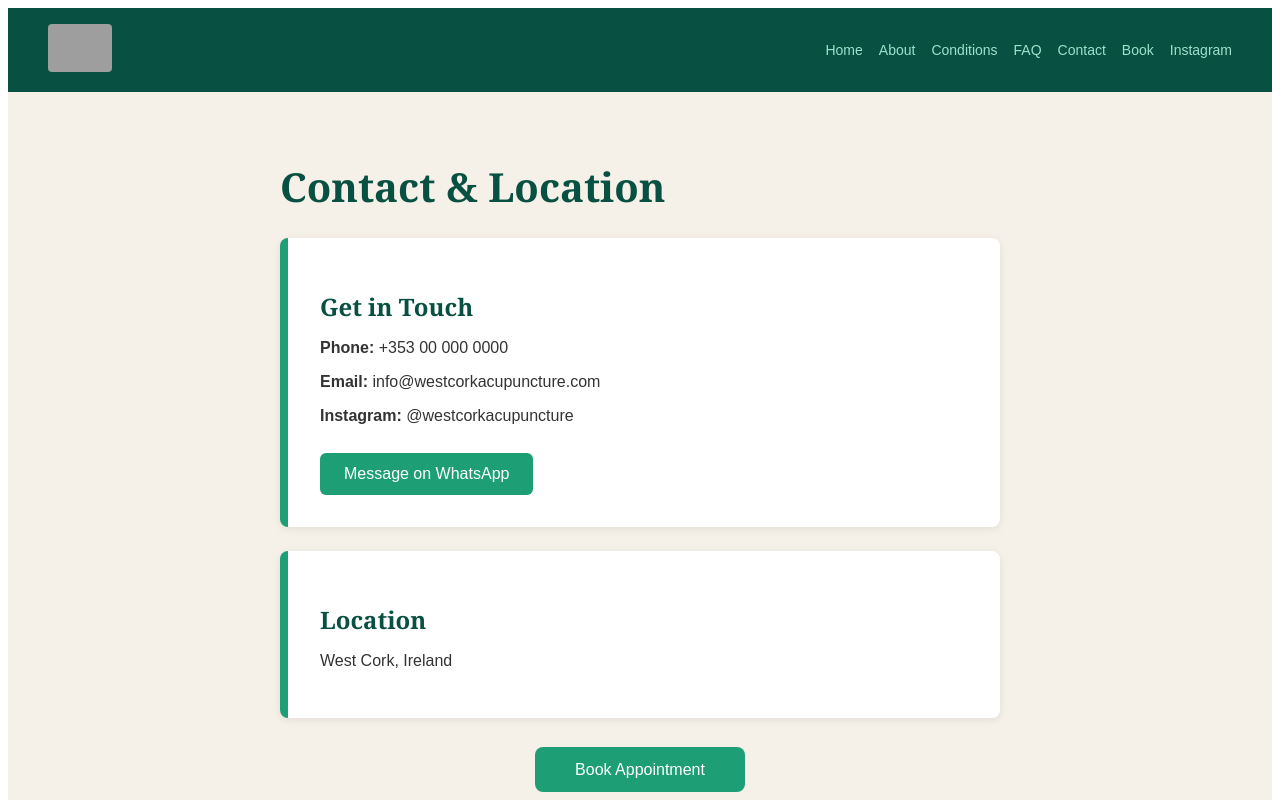
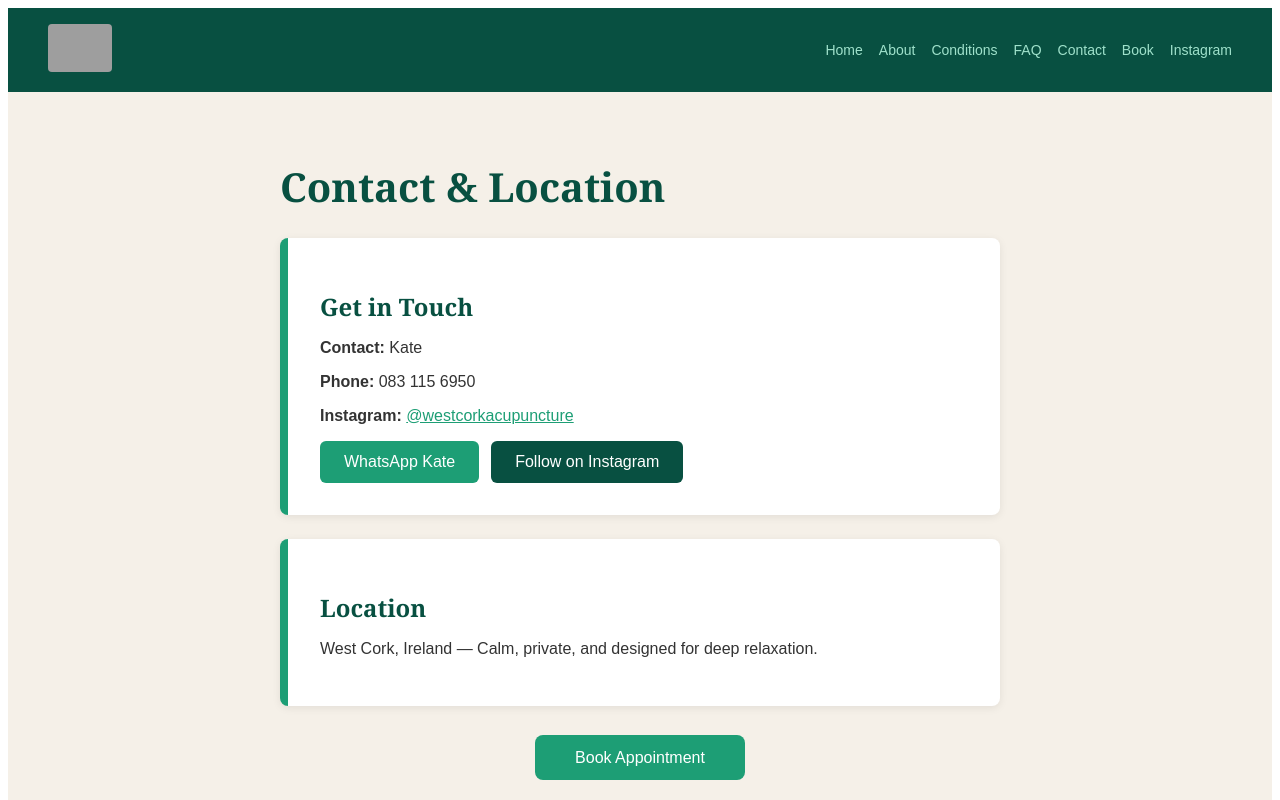
Before and after one commit to jamieenglish15-gif/west-cork-acupuncture-frontend, a Next.js app: page /contact in a window 1280 px wide. Shown: the top 800 px of the page. Built offline with nearby package versions, Linux system fonts and the light colour scheme; grey boxes are pictures that could not be loaded.

Commit message:
Update contact.js

```diff
--- a/pages/contact.js
+++ b/pages/contact.js
@@ -8,23 +8,31 @@ export default function Contact() {
         <div style={{ background: "white", padding: "32px", borderRadius: "8px", borderLeft: "8px solid #1D9E75", boxShadow: "0 2px 8px rgba(0,0,0,0.08)", marginBottom: "24px" }}>
           <h2 style={{ fontSize: "24px", color: "#085041", marginBottom: "16px" }}>Get in Touch</h2>
           <p style={{ fontFamily: "sans-serif", color: "#333", marginBottom: "12px" }}>
-            <strong>Phone:</strong> +353 00 000 0000
+            <strong>Contact:</strong> Kate
           </p>
           <p style={{ fontFamily: "sans-serif", color: "#333", marginBottom: "12px" }}>
-            <strong>Email:</strong> info@westcorkacupuncture.com
+            <strong>Phone:</strong> 083 115 6950
           </p>
           <p style={{ fontFamily: "sans-serif", color: "#333", marginBottom: "12px" }}>
-            <strong>Instagram:</strong> @westcorkacupuncture
+            <strong>Instagram:</strong>{" "}
+            <a href="https://instagram.com/westcorkacupuncture" target="_blank" style={{ color: "#1D9E75" }}>
+              @westcorkacupuncture
+            </a>
           </p>
-          <a href="https://wa.me/353000000000" style={{ display: "inline-block", marginTop: "16px", background: "#1D9E75", color: "white", padding: "12px 24px", borderRadius: "6px", textDecoration: "none", fontFamily: "sans-serif" }}>
-            Message on WhatsApp
-          </a>
+          <div style={{ display: "flex", gap: "12px", marginTop: "16px", flexWrap: "wrap" }}>
+            <a href="https://wa.me/353831156950" style={{ background: "#1D9E75", color: "white", padding: "12px 24px", borderRadius: "6px", textDecoration: "none", fontFamily: "sans-serif" }}>
+              WhatsApp Kate
+            </a>
+            <a href="https://instagram.com/westcorkacupuncture" target="_blank" style={{ background: "#085041", color: "white", padding: "12px 24px", borderRadius: "6px", textDecoration: "none", fontFamily: "sans-serif" }}>
+              Follow on Instagram
+            </a>
+          </div>
         </div>
 
         <div style={{ background: "white", padding: "32px", borderRadius: "8px", borderLeft: "8px solid #1D9E75", boxShadow: "0 2px 8px rgba(0,0,0,0.08)" }}>
           <h2 style={{ fontSize: "24px", color: "#085041", marginBottom: "16px" }}>Location</h2>
-          <p style={{ fontFamily: "sans-serif", color: "#333", marginBottom: "16px" }}>
-            West Cork, Ireland
+          <p style={{ fontFamily: "sans-serif", color: "#333" }}>
+            West Cork, Ireland — Calm, private, and designed for deep relaxation.
           </p>
         </div>
 
```
